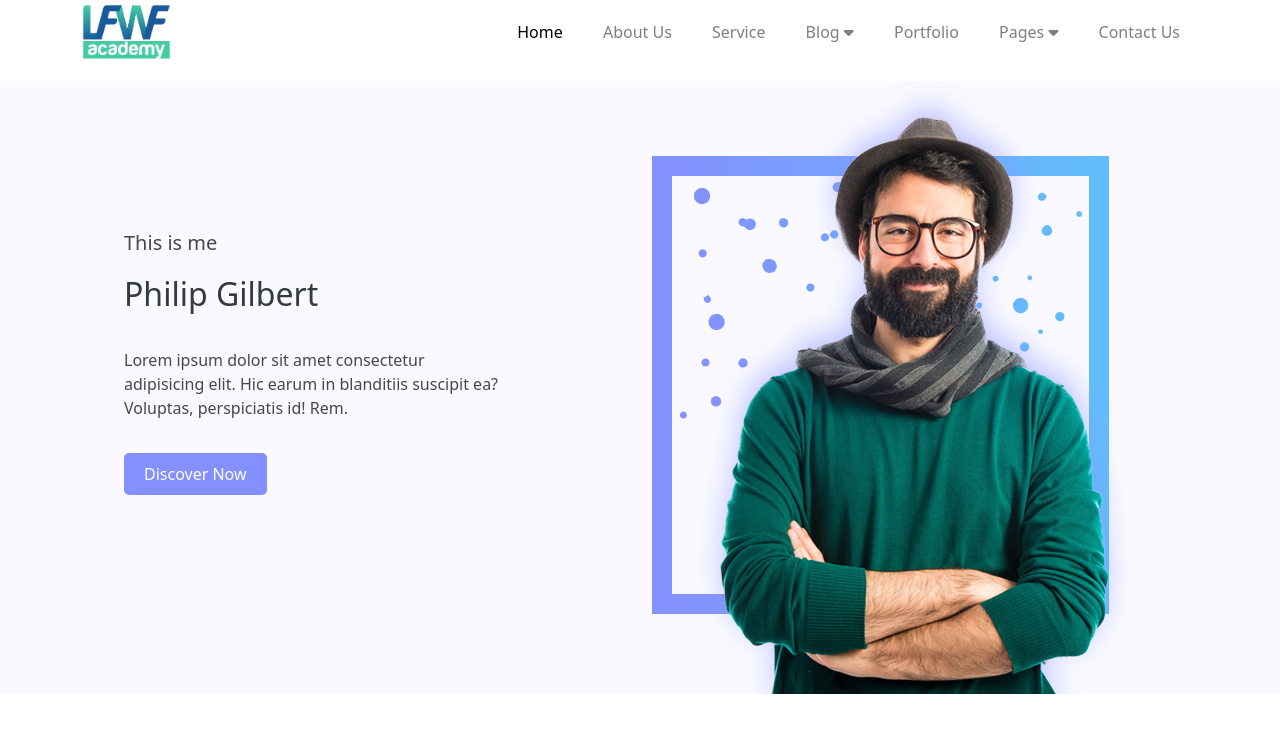
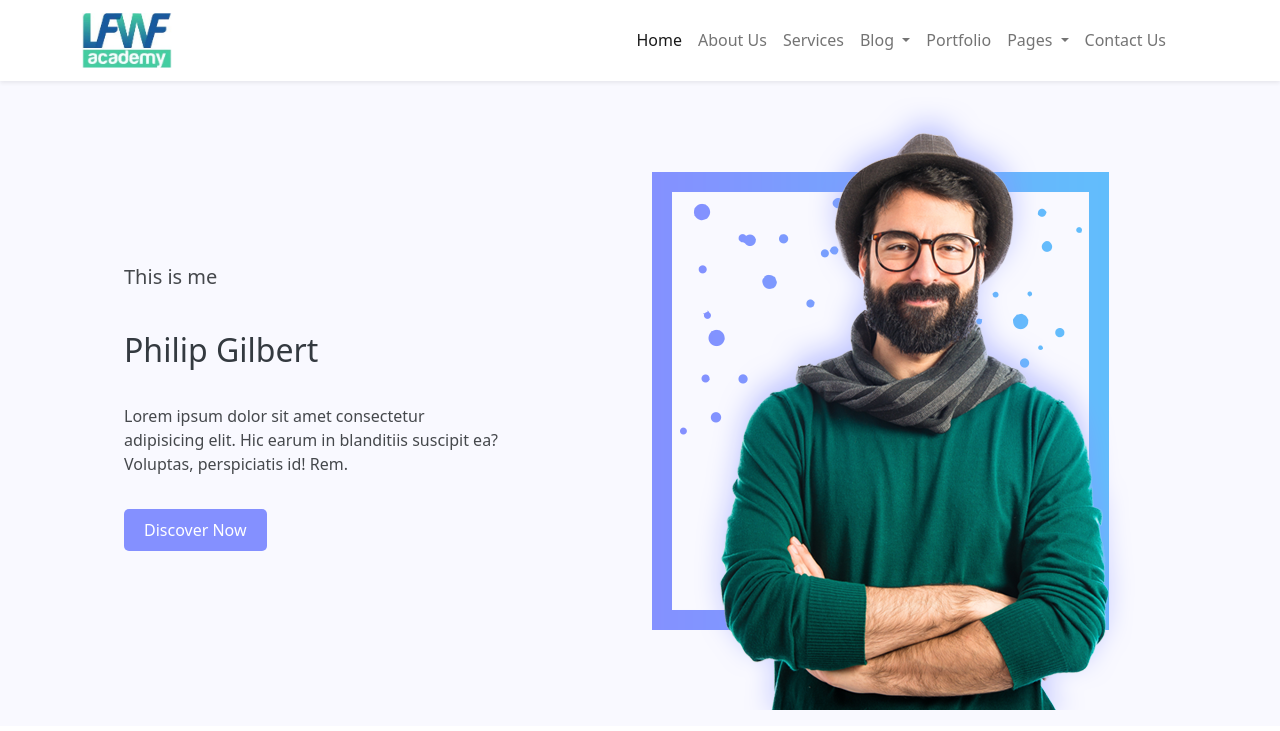
Before and after one commit to developer-mokhlesur/class-22-assignment, a plain HTML site: page index.html in a window 1280 px wide. Shown: the top 731 px of the page. Drawn offline with nearby package versions, Linux system fonts and the light colour scheme.

Commit message:
All Data Upload

```diff
--- a/index.html
+++ b/index.html
@@ -26,37 +26,61 @@
 </head>
 <body>
 <!-- Start Header Section -->
-<header>
+<nav class="navbar navbar-expand-lg navbar-light bg-white shadow-sm sticky-top">
   <div class="container">
-    <div class="row">
-      <div class="col-lg-4">
-       <div class="logo">
-        <a href="#">
-          <img src="./img/logo.jpg" alt="Academy Logo">
-        </a>
-       </div>
-      </div>
-      <div class="col-lg-8">
-        <nav>
-          <ul class="text-end m-0">
-            <li><a href="#">Home</a></li>
-            <li><a href="#">About Us</a></li>
-            <li><a href="#">Service</a></li>
-            <li><a href="#">Blog <span><i class="fas fa-caret-down"></i></span> </a></li>
-            <li><a href="#">Portfolio</a></li>
-            <li><a href="#">Pages <span><i class="fas fa-caret-down"></i></span></a></li>
-            <li><a href="#">Contact Us</a></li>
+    <a class="navbar-brand" href="#">
+      <img src="./img/logo.jpg" alt="Company Logo">
+    </a>
+    <button class="navbar-toggler" type="button" data-bs-toggle="collapse" data-bs-target="#navbarSupportedContent" aria-controls="navbarSupportedContent" aria-expanded="false" aria-label="Toggle navigation">
+      <span class="navbar-toggler-icon"></span>
+    </button>
+    <div class="collapse navbar-collapse justify-content-end" id="navbarSupportedContent">
+      <ul class="navbar-nav mb-2 mb-lg-0 fw-normal px-4">
+        <li class="nav-item">
+          <a class="nav-link active" aria-current="page" href="#">Home</a>
+        </li>
+        <li class="nav-item">
+          <a class="nav-link" href="#">About Us</a>
+        </li>
+        <li class="nav-item">
+          <a class="nav-link" href="#">Services</a>
+        </li>
+        <li class="nav-item dropdown">
+          <a class="nav-link dropdown-toggle" href="#" id="navbarDropdown" role="button" data-bs-toggle="dropdown" aria-expanded="false">
+            Blog
+          </a>
+          <ul class="dropdown-menu" aria-labelledby="navbarDropdown">
+            <li><a class="dropdown-item" href="#">Action</a></li>
+            <li><a class="dropdown-item" href="#">Another action</a></li>
+            <li><hr class="dropdown-divider"></li>
+            <li><a class="dropdown-item" href="#">Something else here</a></li>
           </ul>
-        </nav>
-      </div>
+        </li>
+        <li class="nav-item">
+          <a class="nav-link" href="#">Portfolio</a>
+        </li>
+        <li class="nav-item dropdown">
+          <a class="nav-link dropdown-toggle" href="#" id="navbarDropdown" role="button" data-bs-toggle="dropdown" aria-expanded="false">
+            Pages
+          </a>
+          <ul class="dropdown-menu" aria-labelledby="navbarDropdown">
+            <li><a class="dropdown-item" href="#">Facebook Page</a></li>
+            <li><a class="dropdown-item" href="#">YouTube Channel</a></li>
+            <li><a class="dropdown-item" href="#">Office Map</a></li>
+          </ul>
+        </li>
+        <li class="nav-item">
+          <a class="nav-link" href="#">Contact Us</a>
+        </li>
+      </ul>
     </div>
   </div>
-</header>
+</nav>
 <!-- End Header Section -->
 <!-- Start Slider Section -->
-<section class="slider my-3">
+<section class="slider py-3">
   <div class="container-fluid">
-    <div class="row">
+    <div class="row align-items-center">
       <div class="col-lg-6">
        <div class="slider-text">
         <p class="h5">This is me</p>
@@ -75,7 +99,7 @@
 <!-- Start About Section -->
 <section class="about p-4">
   <div class="container">
-    <div class="row">
+    <div class="row align-items-center">
       <div class="col-lg-6">
         <img class="img-thumbnail" src="./img/about-img.jpg" alt="About Section Image">
       </div>
@@ -227,7 +251,7 @@
   <p class="text-center fw-bold">We nedd to know you opinion</p>
   <h2 class="text-center">Write to us and We will contact you</h2>
   <div class="container">
-    <div class="row">
+    <div class="row align-items-center">
       <div class="col-lg-6">
         <div class="contact-form w-100 shadow p-4 text-center rounded mt-4">
           <h4 class="my-4">Send us a Message</h4>
@@ -276,6 +300,7 @@
 <!-- Add your site or application content here -->
   <script src="js/vendor/modernizr-3.11.2.min.js"></script>
   <script src="js/plugins.js"></script>
+  <script src="https://cdn.jsdelivr.net/npm/bootstrap@5.0.2/dist/js/bootstrap.bundle.min.js" integrity="sha384-MrcW6ZMFYlzcLA8Nl+NtUVF0sA7MsXsP1UyJoMp4YLEuNSfAP+JcXn/tWtIaxVXM" crossorigin="anonymous"></script>
   <script src="js/main.js"></script>
 </body>
 </html>
--- a/style.css
+++ b/style.css
@@ -1,28 +1,10 @@
 /*** Start Header Section ***/
-header{
-    padding: 5px 0;
+.navbar .navbar-brand img{
+    width: 90px;
 }
-header .logo img {
-    width: 25%;
-}
-header nav ul li {
-    display: inline-block;
-    line-height: 55px;
-}
-header nav ul li {
-    display: inline-block;
-    line-height: 55px;
-}
-header nav ul li:first-child a{
-    color: black;
-}
-header nav ul li a {
-    display: inline-block;
-    padding: 0 18px;
-    text-decoration: none;
-    color: #7f7f7f;
-    font-weight: 500;
-}
+/* .navbar{
+    z-index: 999;
+} */
 /*** End Header Section ***/
 /*** Start Slider Section ***/
 .slider{
@@ -42,8 +24,8 @@ header nav ul li a {
 }
 .slider .h5 {
     font-size: 1.25rem;
-    margin-top: 150px;
-    margin-bottom: 20px;
+    /* margin-top: 150px;
+    margin-bottom: 20px; */
 }
 .slider h2 {
     font-size: 2rem;
@@ -57,9 +39,6 @@ header nav ul li a {
 /*** Start About Section ***/
 .about img{
     width: 100%;
-}
-.about .h5 {
-    margin-top: 90px;
 }
 .about a{
     text-decoration: none;
@@ -157,7 +136,6 @@ header nav ul li a {
     background: #fff;
 }
 .contact-con {
-    margin-top: 85px;
     padding-left: 55px;
 }
 .contact-con p{
```
